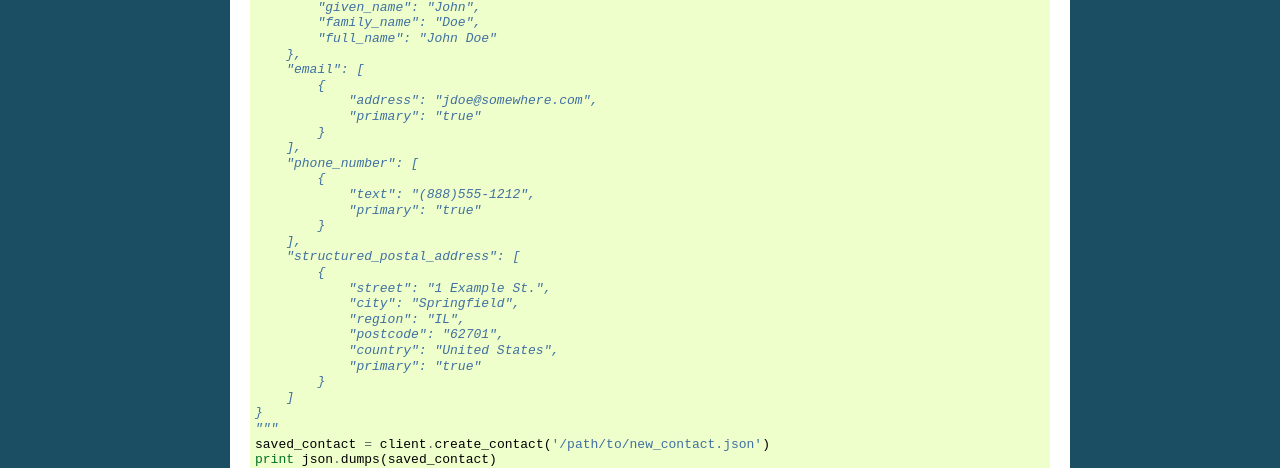
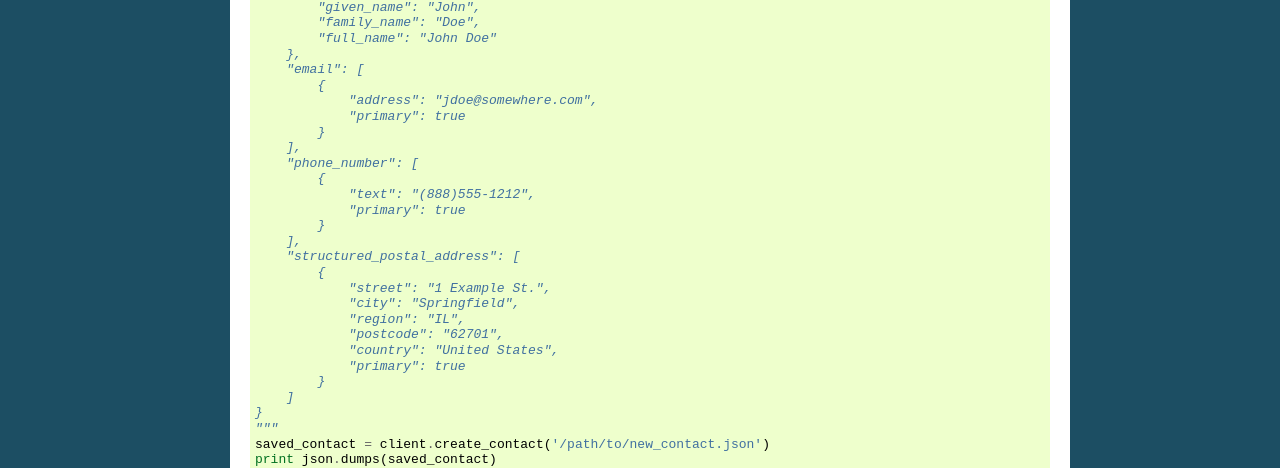
Before and after one commit to rjoyal/domain_shared_contacts_client, a Sphinx documentation site: the page built from docs/usage.rst, in a window 1280 px wide. Shown: the part 400-868 px from the top of the page. Built offline with Sphinx 7.4.7, drawn with Linux system fonts in a browser that asks for light colours; pages that are not in the unit, such as notebooks, are missing from menus.

```diff
--- a/docs/usage.rst
+++ b/docs/usage.rst
@@ -29,13 +29,13 @@ Use Google Domain Shared Contacts Client in a project to list, create, read, upd
         "email": [
             {
                 "address": "jdoe@somewhere.com",
-                "primary": "true"
+                "primary": true
             }
         ],
         "phone_number": [
             {
                 "text": "(888)555-1212",
-                "primary": "true"
+                "primary": true
             }
         ],
         "structured_postal_address": [
@@ -45,7 +45,7 @@ Use Google Domain Shared Contacts Client in a project to list, create, read, upd
                 "region": "IL",
                 "postcode": "62701",
                 "country": "United States",
-                "primary": "true"
+                "primary": true
             }
         ]
     }
```
